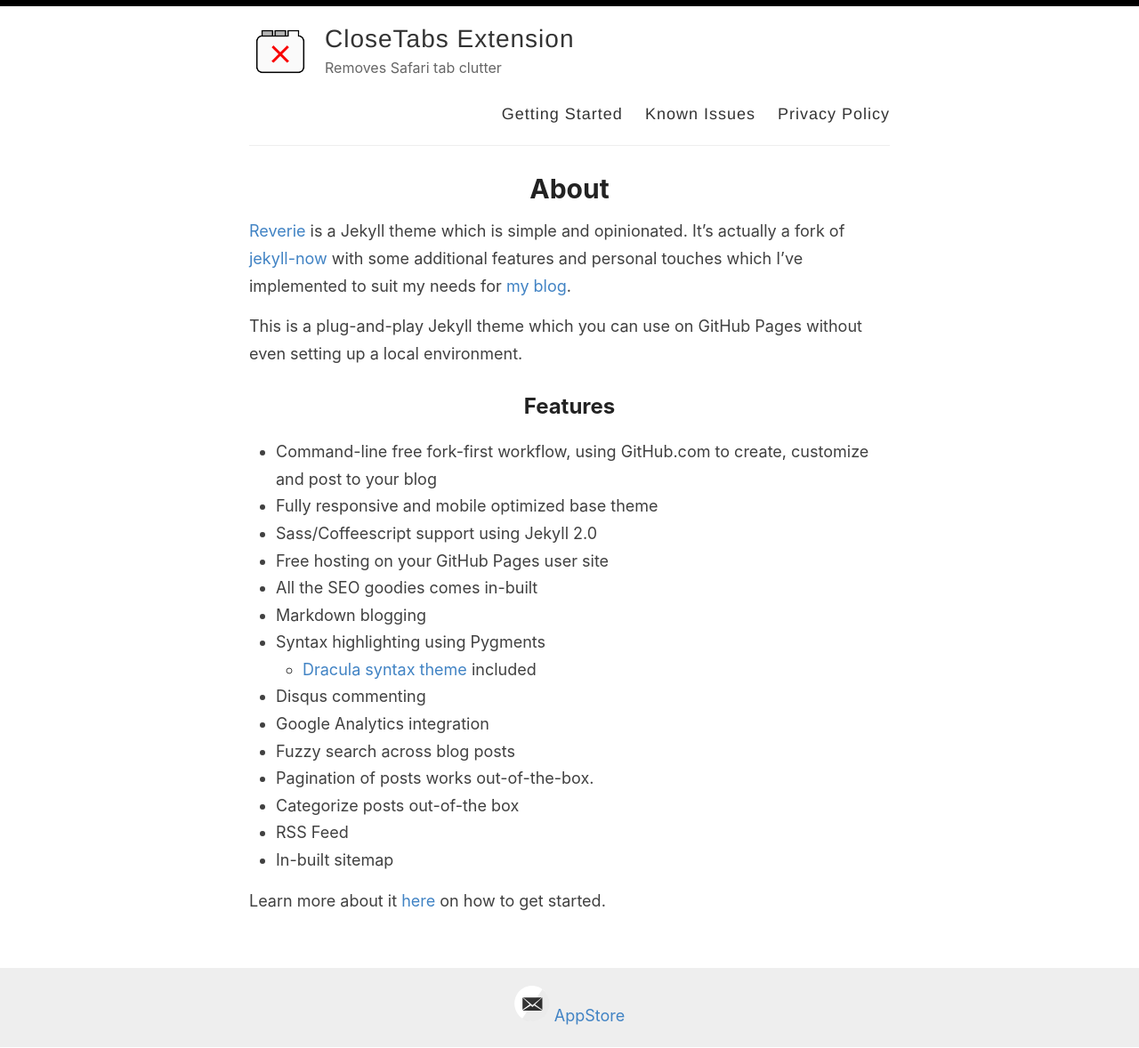
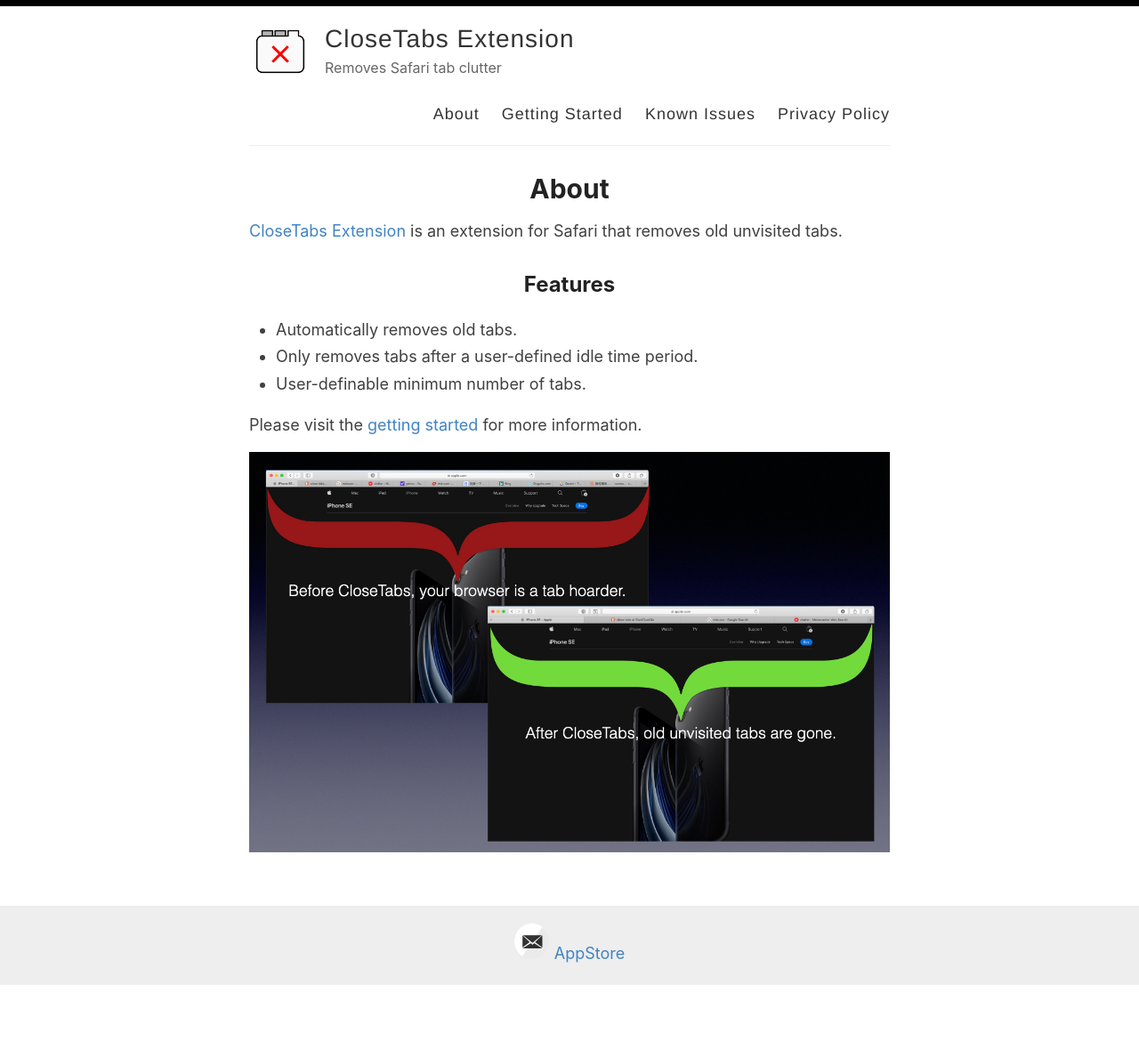
Before and after one commit to bonafideduck/CloseTabsExtension, a Jekyll site: the page built from _pages/about.md, in a window 1280 px wide. Shown: the whole page at 89% size. Built offline with Jekyll 4.4.1, drawn with Linux system fonts in a browser that asks for light colours; after the commit the page ends 1108 px from its top, so only the background shows below that.

Commit message:
Added advertisement.jpg

```diff
--- a/_layouts/default.html
+++ b/_layouts/default.html
@@ -27,6 +27,7 @@
             </div>
 
             <nav>
+              <a href="{{ site.baseurl }}/about">About</a>
               <a href="{{ site.baseurl }}/getting-started">Getting Started</a>
               <a href="{{ site.baseurl }}/known-issues">Known Issues</a>
               <a href="{{ site.baseurl }}/privacy-policy">Privacy Policy</a>
--- a/_pages/about.md
+++ b/_pages/about.md
@@ -4,26 +4,14 @@
 permalink: /about/
 ---
 
-[Reverie](https://github.com/amitmerchant1990/reverie) is a Jekyll theme which is simple and opinionated. It's actually a fork of [jekyll-now](https://github.com/barryclark/jekyll-now) with some additional features and personal touches which I've implemented to suit my needs for [my blog](https://www.amitmerchant.com).
-
-This is a plug-and-play Jekyll theme which you can use on GitHub Pages without even setting up a local environment.
+[CloseTabs Extension](https://itunes.apple.com/app/id1508584686) is an extension for Safari that removes old unvisited tabs.
 
 ## Features
 
-- Command-line free fork-first workflow, using GitHub.com to create, customize and post to your blog
-- Fully responsive and mobile optimized base theme
-- Sass/Coffeescript support using Jekyll 2.0
-- Free hosting on your GitHub Pages user site
-- All the SEO goodies comes in-built
-- Markdown blogging
-- Syntax highlighting using Pygments
-    - [Dracula syntax theme](https://draculatheme.com/) included
-- Disqus commenting
-- Google Analytics integration
-- Fuzzy search across blog posts
-- Pagination of posts works out-of-the-box.
-- Categorize posts out-of-the box
-- RSS Feed
-- In-built sitemap
+- Automatically removes old tabs.
+- Only removes tabs after a user-defined idle time period.
+- User-definable minimum number of tabs.
 
-Learn more about it [here](https://github.com/amitmerchant1990/reverie) on how to get started.
+Please visit the [getting started](/CloseTabsExtension/getting-started) for more information.
+
+![image](/CloseTabsExtension/images/advertisement.jpg)
--- a/index.html
+++ b/index.html
@@ -2,4 +2,4 @@
 layout: default
 ---
 
-<script>location="getting-started";</script>
+<script>location="about";</script>
```
Also changed, not shown: images/advertisement.jpg (added), 1 other file.
